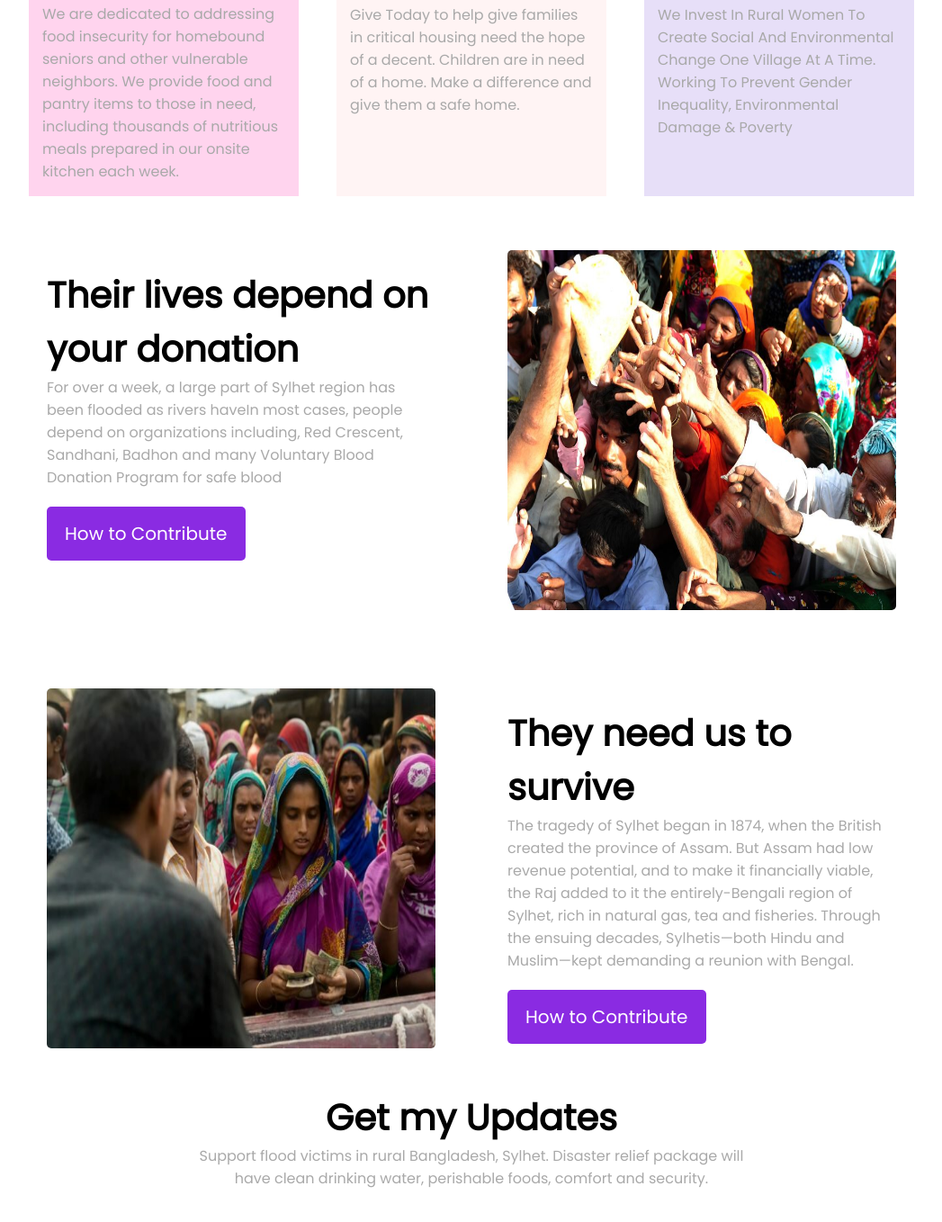
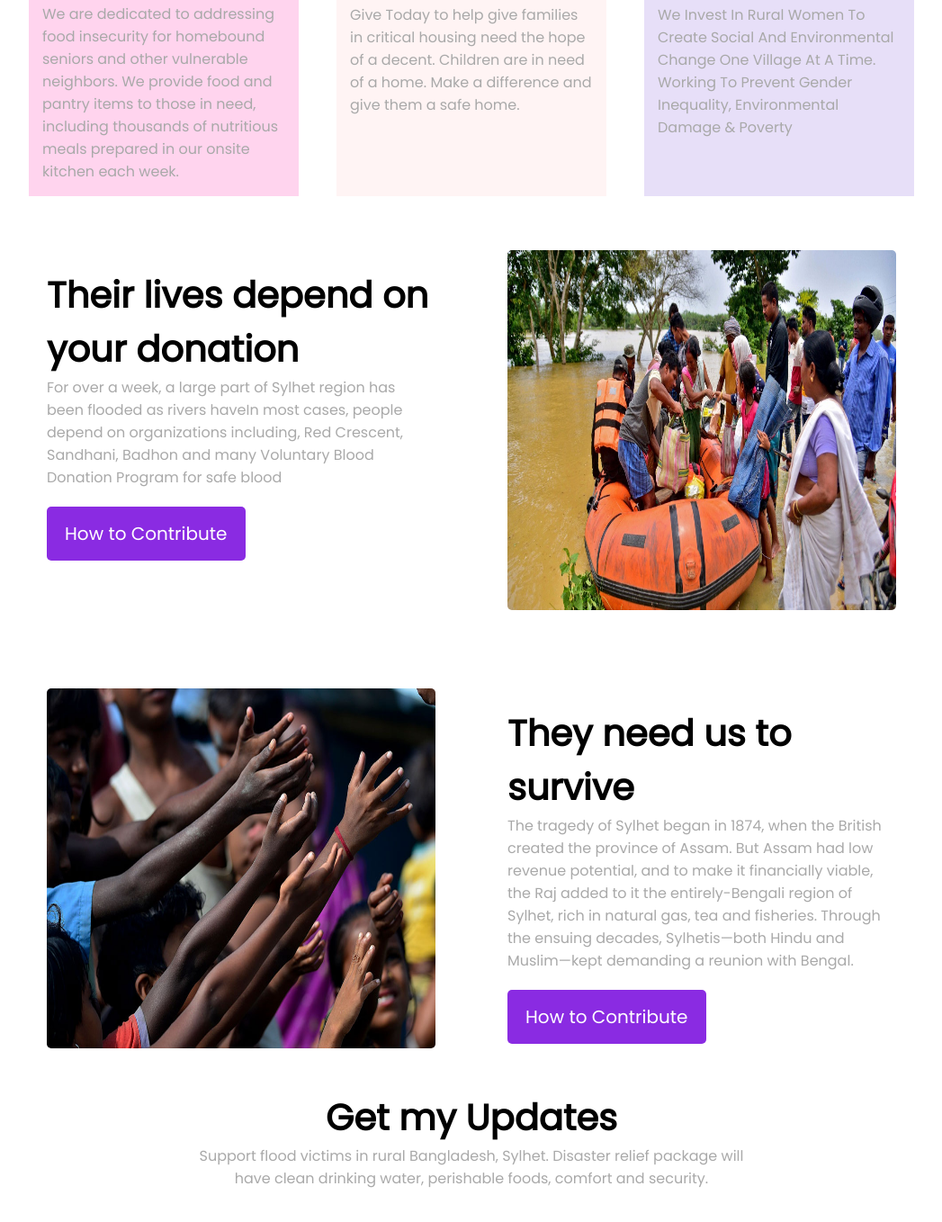
Before and after one commit to Tayaba23/donation-details, a plain HTML site: page index.html in a window 1280 px wide. Shown: the part 1595-2953 px from the top of the page at 90% size, without its empty margins (116-1163 px from the left). Drawn offline with Linux system fonts and the light colour scheme.

Commit message:
added all

```diff
--- a/index.html
+++ b/index.html
@@ -84,13 +84,13 @@
             <a class="button" href="button">How to Contribute</a>
         </div>
         <div class="half-width">
-            <img src="images/donation0.jpg" alt="help">
+            <img src="images/donation5.jpg" alt="help">
         </div>
 
     </section>
     <section class="lives flexible-container">
         <div class="half-width">
-            <img src="images/donation1.jpg" alt="help">
+            <img src="images/donation13.jpg" alt="help">
         </div>
         <div class="half-width">
             <h1>They need us to survive</h1>
--- a/style.css
+++ b/style.css
@@ -143,7 +143,7 @@ h3 {
 
 .half-width {
     width: 50%;
-    margin-top: 50px;
+    margin-top: 60px;
     margin: 40px;
 }
 
```
